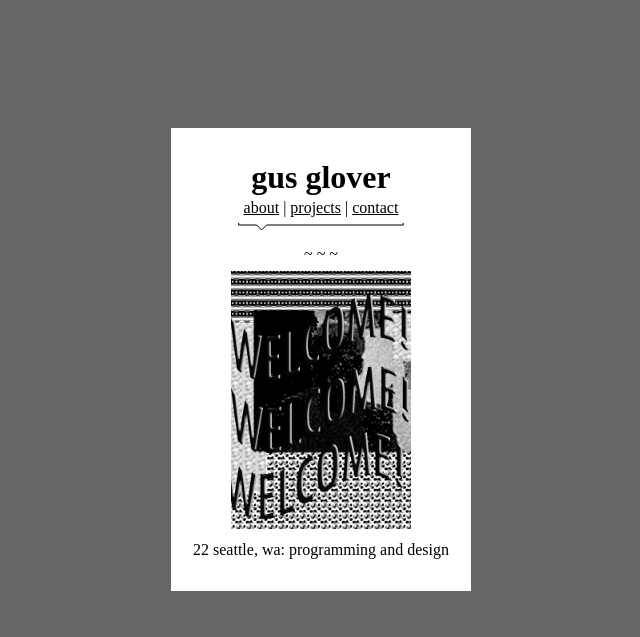
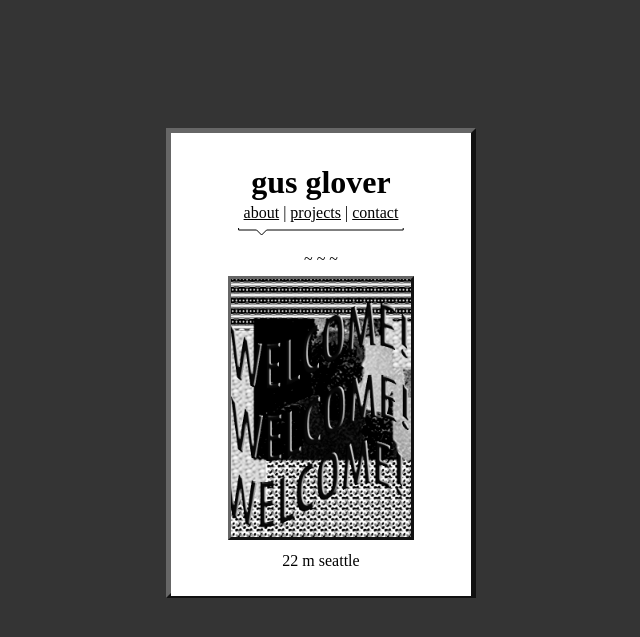
Before and after one commit to gglover/gus-glover, a PHP site: page / in a window 1280 px wide. Shown: the top 637 px of the page, without its empty margins (319-959 px from the left). Run offline with PHP 8.4, Linux system fonts and the light colour scheme; some libraries are stand-ins or nearby versions.

Commit message:
looking less worse

```diff
--- a/home/gus.css
+++ b/home/gus.css
@@ -1,6 +1,6 @@
 body {
 	margin: 0px;
-	background-color: #666666;
+	background-color: #343434;
 }
 
 p {
@@ -30,7 +30,8 @@ h1 {
 
 	text-align: center;
 
-	border-top: none;
+	border: 5px solid #666;
+	border-style: outset;
 
 	background-color: white;
 }
@@ -49,8 +50,10 @@ section {
 	visibility: visible;
 }
 
-#portrait {
+.portrait {
 	width: 180px;
+	border: 3px solid #666;
+	border-style: outset;
 
 }
 
@@ -86,6 +89,7 @@ footer {
 .color-block:nth-of-type(8) { background-color: pink; }*/
 
 .project-icon {
+	cursor: pointer;
 	width: 65px;
 	height: 65px;
 	margin: 2px 2px 0px 2px;
--- a/home/index.html
+++ b/home/index.html
@@ -14,15 +14,15 @@
 		<div id="outer">
 
 			<header>
-				<h1><a href="/">gus glover</a></h1>
+				<h1>gus glover</h1>
 				<p id="navigation"><a class="section-link">about</a> | <a class="section-link">projects</a> | <a class="section-link">contact</a></p>
 				<canvas id="main-slider" width="300" height="10"></canvas>
 				<p>~ ~ ~</p>
 			</header>
 
-				<section id="about-section" class="shown-section">
-					<img id="portrait" src="images/main.png"/>
-					<p>22 seattle, wa: programming and design</p>
+				<section id="about-section">
+					<img class="portrait" src="images/main.png"/>
+					<p>22 m seattle</p>
 				</section>
 
 				<section id="projects-section">
@@ -47,6 +47,7 @@
 				</section>
 
 				<section id="contact-section">
+					<img class="portrait" src="images/contact.png"/>
 					<p>
 					<a href="http://www.github.com/gglover">github</a> |
 					<a href="mailto:gglover@uw.edu">gglover@uw.edu</a> |
--- a/home/javascripts/main.js
+++ b/home/javascripts/main.js
@@ -68,7 +68,7 @@ var GUS = {
 		var parser = document.createElement('a');
 		parser.href = document.location.href;
 
-		return parser.pathname.replace(/\//g,"");
+		return parser.pathname.replace(/\//g,"") || "about";
 	},
 
 
@@ -126,7 +126,8 @@ var GUS = {
 			if (((i + 1) % GUS.PROJECTS_PER_ROW) == 0 || i == GUS.projects.length - 1) {
 				var $cvs = $('<canvas width="300" height="10"></canvas><p class="project-description">~ ~ ~</p>');
 				$sect.append($cvs);
-				$cvs.sectionSlider(_.clone(row));
+				$cvs.sectionSlider(_.clone(row), {initialSection: row[0]});
+				GUS.changeProject($(row[0]));
 				row = [];
 			}
 		}
```
Also changed, not shown: home/images/contact.png (added), home/images/hello.png (added), home/images/name.png (added).
